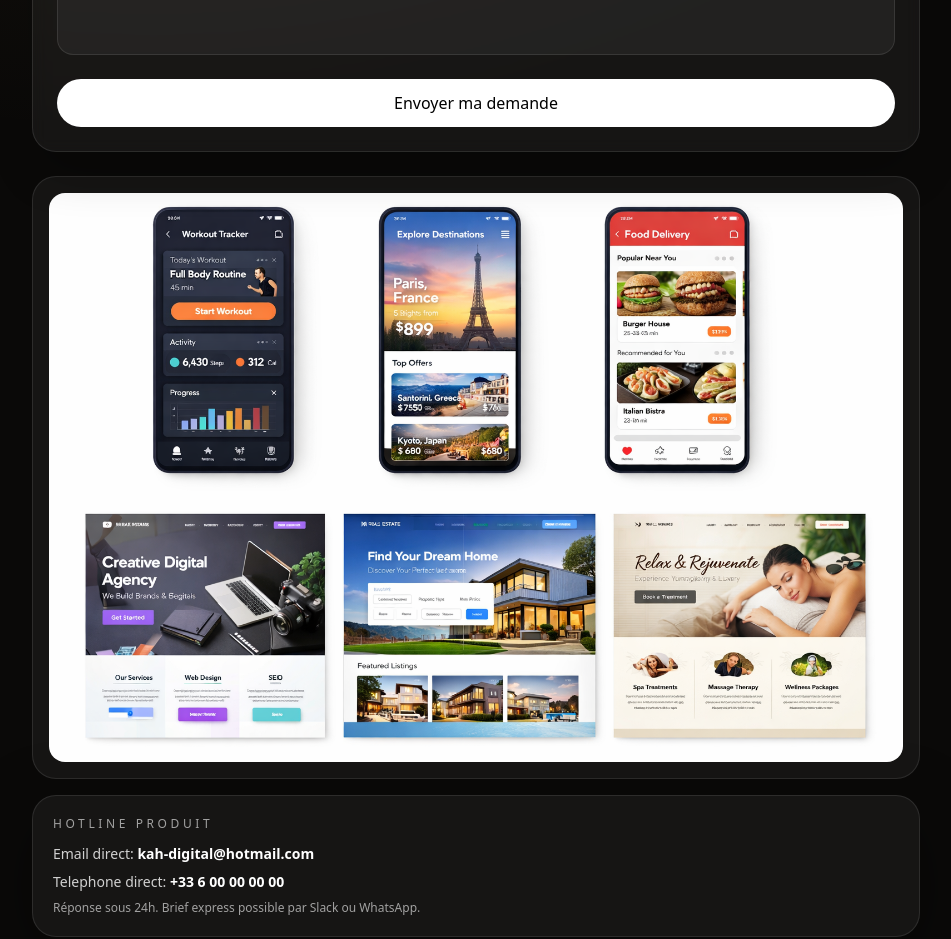
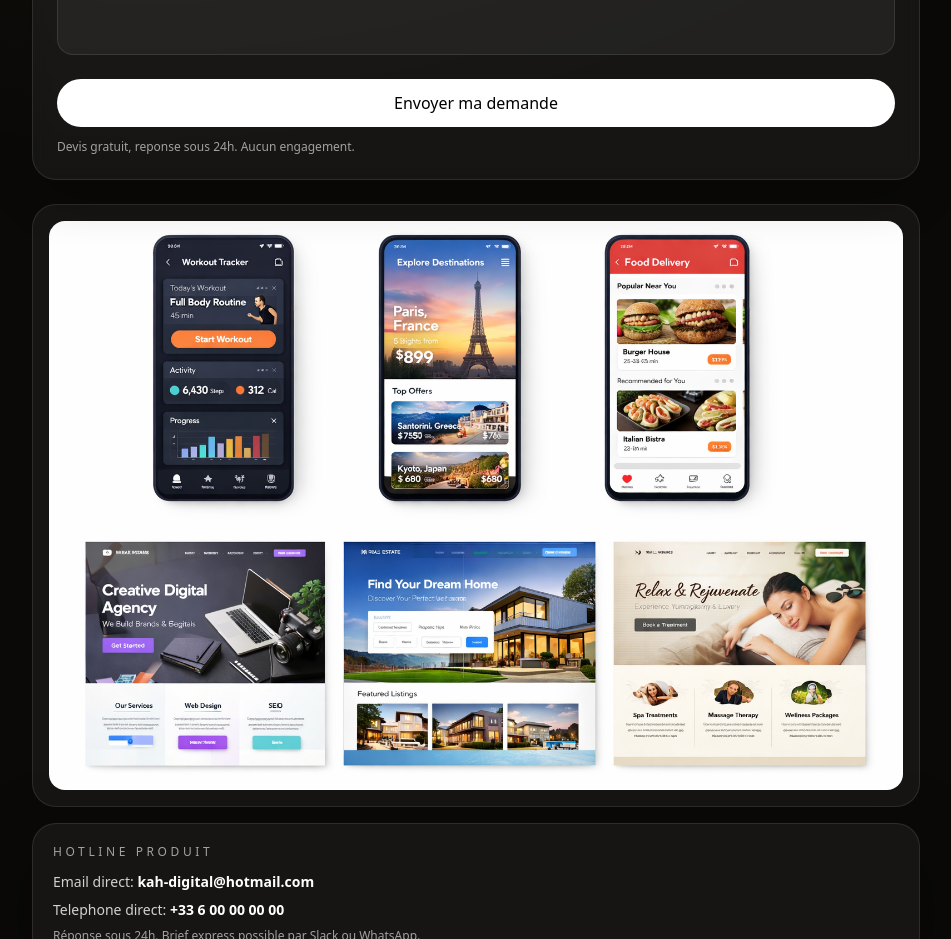
Before and after one commit to kenams/kah-Digital, a Next.js app: page /devis in a window 1280 px wide. Shown: the part 1800-2739 px from the top of the page, without its empty margins (0-951 px from the left). Built offline with nearby package versions, Linux system fonts and the light colour scheme; no server answers.

Commit message:
Improve SEO metadata and form CTAs

```diff
--- a/src/app/devis/mvp/page.tsx
+++ b/src/app/devis/mvp/page.tsx
@@ -56,6 +56,7 @@ export default function DevisMvpPage() {
             alt="Apercu MVP mobile"
             width={760}
             height={520}
+            sizes="(min-width: 1024px) 40vw, 100vw"
             className="h-full w-full rounded-2xl object-cover"
           />
         </div>
--- a/src/app/devis/page.tsx
+++ b/src/app/devis/page.tsx
@@ -68,6 +68,7 @@ export default function DevisPage() {
                   alt="Collage d'ecrans d'apps et sites"
                   width={1200}
                   height={860}
+                  sizes="(min-width: 1024px) 40vw, 100vw"
                   className="h-full w-full rounded-2xl object-cover"
                 />
               </div>
--- a/src/app/layout.tsx
+++ b/src/app/layout.tsx
@@ -43,6 +43,8 @@ export const metadata: Metadata = {
   ],
   category: "technology",
   openGraph: {
+    type: "website",
+    locale: "fr_FR",
     title: "Kah-Digital — sites & solutions digitales premium",
     description:
       "Création de sites, landing pages et expériences digitales. Devis rapide et réponse sous 24h.",
--- a/src/components/mvp-quote-form.tsx
+++ b/src/components/mvp-quote-form.tsx
@@ -408,6 +408,7 @@ export function MvpQuoteForm() {
         >
           {isSubmitting ? "Envoi en cours..." : "Envoyer ma demande MVP"}
         </button>
+        <p className="text-xs text-white/60">Devis gratuit, reponse sous 24h. Aucun engagement.</p>
         {serverMessage && (
           <p
             className={`text-sm ${
--- a/src/components/quote-form.tsx
+++ b/src/components/quote-form.tsx
@@ -349,6 +349,7 @@ export function QuoteForm() {
         >
           {isSubmitting ? "Envoi en cours..." : "Envoyer ma demande"}
         </button>
+        <p className="text-xs text-white/60">Devis gratuit, reponse sous 24h. Aucun engagement.</p>
         {serverMessage && (
           <p
             className={`text-sm ${
```
